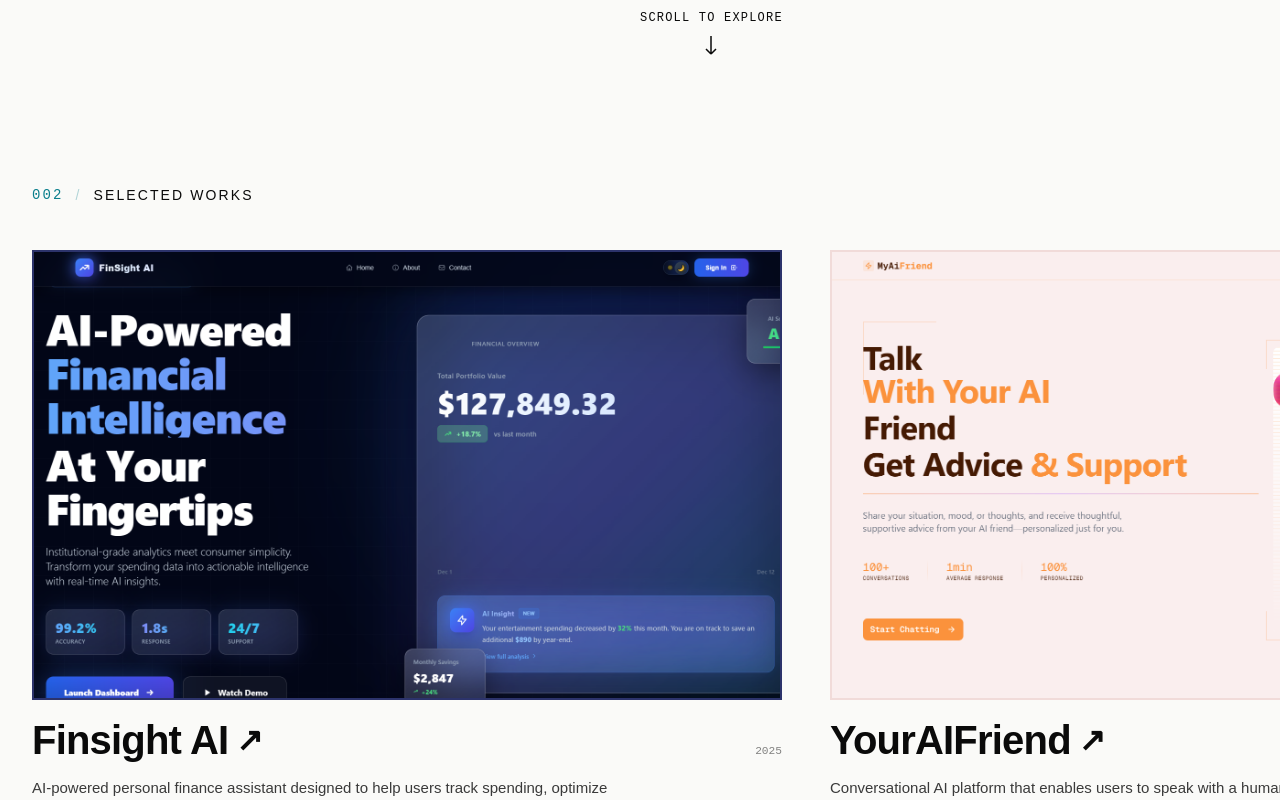
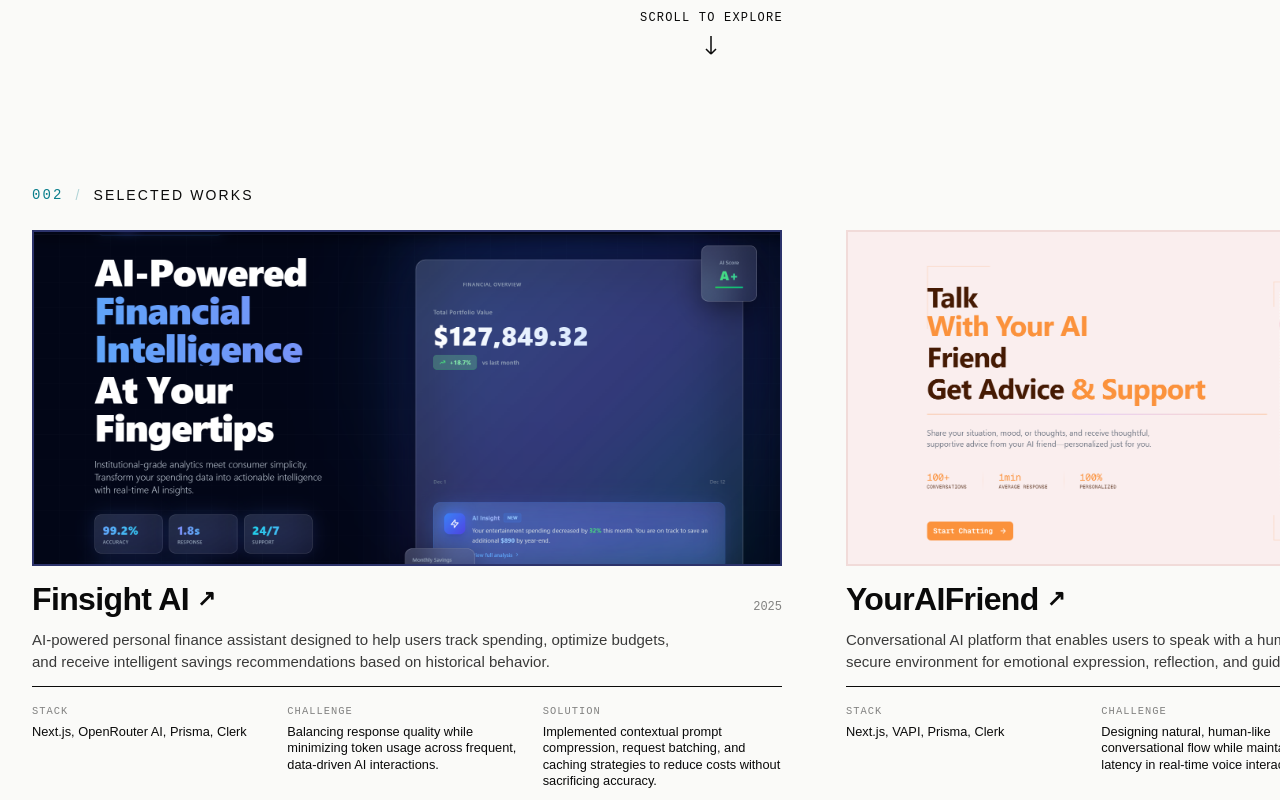
Before and after one commit to AbdelrahmanHesham11/portfolio2, a Next.js app: page / in a window 1280 px wide. Shown: the part 680-1480 px from the top of the page. Built offline with nearby package versions, Linux system fonts and the light colour scheme; a web font is replaced by a local one.

Commit message:
added dynamic works dimensions

```diff
--- a/components/Works.module.css
+++ b/components/Works.module.css
@@ -1,6 +1,10 @@
+/* Works.module.css */
+
+/* --- MAIN CONTAINER --- */
 .works {
   min-height: 100vh;
-  padding: clamp(2rem, 8vh, 6rem) var(--gap);
+  /* Use vh for top padding so it scales with screen height */
+  padding: clamp(9rem, 12vh, 8rem) var(--gap);
   overflow: hidden;
   display: flex;
   flex-direction: column;
@@ -10,10 +14,11 @@
   font-size: 0.875rem;
   letter-spacing: 0.15em;
   text-transform: uppercase;
-  margin-bottom: 2rem;
+  margin-bottom: 3vh; /* Relative margin */
   display: flex;
   gap: 0.75rem;
   align-items: center;
+  flex-shrink: 0;
 }
 
 .mono {
@@ -26,117 +31,105 @@
   opacity: 0.3;
 }
 
+/* --- SCROLL WRAPPER --- */
 .scrollContainer {
   display: flex;
-  gap: 3rem;
+  gap: clamp(2rem, 5vw, 4rem);
+  height: 100%;
+  /* Centers the items vertically so they look balanced */
+  align-items: center;
+  padding-right: 10vw;
   will-change: transform;
-  flex: 1;
-  align-items: center;
-  padding-right: 10px;
-
 }
 
+/* --- THE PROJECT CARD --- */
+.project {
+  /* Width: dynamic but capped */
+  width: clamp(320px, 80vw, 750px);
 
-.project {
-  min-width: 45vw;
-  max-width: 750px;
+  /* Height: The Magic Fix.
+     Never let the card be taller than 75% of the screen height.
+     This ensures it never gets cut off at the bottom. */
+  height: 75vh;
+  max-height: 850px;
+
   display: flex;
   flex-direction: column;
-  gap: 1rem;
+  justify-content: space-between;
+  position: relative;
   flex-shrink: 0;
 }
 
+/* --- IMAGE SECTION (The Flexible Part) --- */
+.projectLinkWrapper {
+  /* This wrapper takes up all available space, but shrinks if text needs room */
+  flex: 1;
+  min-height: 200px; /* Don't shrink smaller than this */
+  display: flex;
+  flex-direction: column;
+  position: relative;
+  text-decoration: none;
+}
+
 .projectImage {
-  aspect-ratio: 5/3;
+  width: 100%;
+  height: 100%; /* Fill the flexible wrapper */
   position: relative;
   overflow: hidden;
   border: 2px solid var(--ink);
   transition: border-color 0.3s ease;
 }
 
-.project:hover .projectImage {
+.projectImg {
+  object-fit: cover;
+  transition: transform 0.7s ease;
+}
+
+/* Hover Effects */
+.projectLinkWrapper:hover .projectImage {
   border-width: 2px;
 }
-
-.imagePlaceholder {
-  width: 100%;
-  height: 100%;
-  display: flex;
-  align-items: center;
-  justify-content: center;
-  position: relative;
-  transition: background 0.3s ease;
+.projectLinkWrapper:hover .projectImg {
+  transform: scale(1.05);
 }
 
-.imageLabel {
-  font-family: var(--clash);
-  font-size: 1.25rem;
-  font-weight: 600;
-  opacity: 0.15;
-  letter-spacing: -0.02em;
+.imageOverlay {
+  position: absolute;
+  top: 50%;
+  left: 50%;
+  transform: translate(-50%, -50%);
+  color: white; /* Adjust based on your theme */
+  background: rgba(0,0,0,0.3);
+  padding: 10px 20px;
+  border-radius: 30px;
+  opacity: 0;
   transition: opacity 0.3s ease;
+  pointer-events: none;
+  font-family: var(--mono);
+  font-size: 0.8rem;
+  white-space: nowrap;
 }
 
-.project:hover .imageLabel {
-  opacity: 0.25;
+.projectLinkWrapper:hover .imageOverlay {
+  opacity: 1;
 }
 
+/* --- TEXT CONTENT (The Rigid Part) --- */
 .projectMeta {
   display: flex;
   flex-direction: column;
-  gap: 0.75rem;
+  gap: 1rem;
+  /* Push text down slightly from image */
+  padding-top: 1.5rem;
+  /* Prevent text from shrinking. Force image to shrink instead. */
+  flex-shrink: 0;
 }
 
 .projectHeader {
   display: flex;
   justify-content: space-between;
   align-items: baseline;
-  gap: 2rem;
-}
-
-.projectTitle {
-  font-size: clamp(1.125rem, 2vw, 1.75rem);
-  line-height: 1.2;
-}
-
-.projectYear {
-  font-family: var(--mono);
-  font-size: 0.7rem;
-  opacity: 0.5;
-}
-
-.projectDesc {
-  font-size: 0.9375rem;
-  line-height: 1.6;
-  max-width: 600px;
-  opacity: 0.8;
-}
-
-.technical {
-  display: grid;
-  grid-template-columns: repeat(3, 1fr);
   gap: 1rem;
-  padding-top: 1rem;
-  border-top: 1px solid var(--ink);
-}
-
-.techItem {
-  display: flex;
-  flex-direction: column;
-  gap: 0.3rem;
-}
-
-.techLabel {
-  font-family: var(--mono);
-  font-size: 0.65rem;
-  letter-spacing: 0.1em;
-  text-transform: uppercase;
-  opacity: 0.5;
-}
-
-.techValue {
-  font-size: 0.8125rem;
-  line-height: 1.4;
 }
 
 .titleLink {
@@ -153,97 +146,117 @@
   display: flex;
   align-items: center;
   gap: 0.5rem;
-  font-size: clamp(1.5rem, 4vw, 2.5rem); /* Responsive font size */
+  /* Font size scales with viewport width */
+  font-size: clamp(1.25rem, 2.5vw, 2rem);
+  line-height: 1.1;
+  margin: 0;
 }
 
 .arrow {
-  font-size: 0.8em;
+  font-size: 0.7em;
   transition: transform 0.3s ease;
-  display: inline-block;
 }
 
 .titleLink:hover .arrow {
   transform: translate(3px, -3px);
 }
 
-.projectLinkWrapper {
-  display: block;
-  cursor: pointer;
-}
-
-/* Ensure the image scales slightly on hover if you want extra polish */
-.projectImg {
-  object-fit: cover;
-  transition: transform 0.5s ease;
-}
-
-.projectLinkWrapper:hover .projectImg {
-  transform: scale(1.03);
-}
-
-@media (max-width: 768px) {
-  .project {
-    min-width: 85vw;
-  }
-
-  .imageLabel {
-    font-size: 1.5rem;
-  }
-
-  .technical {
-    grid-template-columns: 1fr;
-  }
-}
-
-
-@media (max-width: 768px) {
-  .works {
-    padding: clamp(2rem, 8vh, 4rem) 1rem;
-  }
-
-  .label {
-    margin-bottom: 1.5rem;
-  }
-
-  .scrollContainer {
-    gap: 2rem;
-  }
-
-  .project {
-    min-width: 85vw;
-    gap: 1rem;
-  }
-
-  .projectImage {
-    aspect-ratio: 4/3;
-  }
-
-  .projectTitle {
-    font-size: 1.25rem;
+.projectYear {
+  font-family: var(--mono);
+  font-size: 0.75rem;
+  opacity: 0.5;
+  white-space: nowrap;
 }
 
 .projectDesc {
-    font-size: 0.875rem;
+  font-size: 0.9375rem;
+  line-height: 1.5;
+  opacity: 0.8;
+  max-width: 650px;
+
+  /* If screen is tiny, cut off text after 3 lines to save layout */
+  display: -webkit-box;
+  -webkit-line-clamp: 3;
+  -webkit-box-orient: vertical;
+  overflow: hidden;
 }
 
+/* --- TECHNICAL GRID --- */
 .technical {
-    grid-template-columns: 1fr;
+  display: grid;
+  /* Auto-fit: drops to 2 lines if width is too narrow */
+  grid-template-columns: repeat(3, 1fr);
   gap: 1rem;
+  padding-top: 1rem;
+  border-top: 1px solid var(--ink);
+}
+
+.techItem {
+  display: flex;
+  flex-direction: column;
+  gap: 0.25rem;
 }
 
 .techLabel {
+  font-family: var(--mono);
   font-size: 0.65rem;
+  letter-spacing: 0.1em;
+  text-transform: uppercase;
+  opacity: 0.5;
 }
 
 .techValue {
   font-size: 0.8rem;
+  line-height: 1.3;
 }
 
-  .imageLink {
-    display: block;
+/* --- RESPONSIVE ADJUSTMENTS --- */
+
+/* 1. Laptop / Short Screens (The fix for your issue) */
+@media (max-height: 800px) {
+  .works {
+    padding-top: 4rem; /* Less top padding */
+  }
+  .project {
+    height: 70vh; /* Shorter card */
+  }
+  .projectMeta {
+    gap: 0.75rem;
+    padding-top: 1rem;
+  }
+  .projectDesc {
+    -webkit-line-clamp: 2; /* Show fewer lines of description to save space */
+  }
 }
 
-  .imageOverlay {
-    opacity: 0.95;
+/* 2. Mobile Devices */
+@media (max-width: 768px) {
+  .works {
+    padding: 5rem 1rem;
+  }
+
+  .project {
+    width: 85vw; /* Full width cards */
+    height: 65vh; /* Slightly shorter on mobile */
+  }
+
+  .technical {
+    /* Stack Technical info: 2 columns */
+    grid-template-columns: 1fr 1fr;
+    gap: 0.75rem;
+  }
+
+  /* Hide the 3rd item (Solution) if it's getting too crowded,
+     OR just let it wrap naturally */
+  .techItem:last-child {
+     grid-column: span 2; /* Make the last item span full width */
+  }
+
+  .projectTitle {
+    font-size: 1.5rem;
+  }
+
+  .projectDesc {
+    font-size: 0.85rem;
   }
 }
--- a/components/Works.tsx
+++ b/components/Works.tsx
@@ -47,7 +47,6 @@
     image: '/project3.png'
   }
 ];
-
 export default function Works() {
   const containerRef = useRef<HTMLDivElement>(null);
   const scrollRef = useRef<HTMLDivElement>(null);
@@ -59,21 +58,25 @@
     const scroll = scrollRef.current;
 
     const ctx = gsap.context(() => {
-      const scrollWidth = scroll.scrollWidth;
-      const viewportWidth = window.innerWidth;
-      const extraSpace = viewportWidth * 0.2; // 20vw extra scroll space
+      // Logic for calculating horizontal scroll distance
+      const getScrollAmount = () => {
+        const scrollWidth = scroll.scrollWidth;
+        const viewportWidth = window.innerWidth;
+        // Scroll enough to see the last item fully, plus a little margin
+        return -(scrollWidth - viewportWidth + (viewportWidth * 0.05));
+      };
 
       gsap.to(scroll, {
-        x: () => -(scrollWidth - viewportWidth + extraSpace),
+        x: getScrollAmount,
         ease: 'none',
         scrollTrigger: {
           trigger: container,
           start: 'top top',
-          end: () => `+=${scrollWidth + extraSpace}`,
+          end: () => `+=${scroll.scrollWidth}`, // Scroll duration based on content width
           scrub: 1,
           pin: true,
           anticipatePin: 1,
-          invalidateOnRefresh: true,
+          invalidateOnRefresh: true, // Recalculate on resize
         }
       });
     }, containerRef);
@@ -99,7 +102,9 @@
             transition={{ duration: 0.8, delay: 0.1 }}
             viewport={{ once: true }}
           >
-            <Link href={project.link} target="_blank" className={styles.imageLink}>
+            {/* --- UPDATED LINK WRAPPER HERE --- */}
+            {/* This matches the new CSS class .projectLinkWrapper */}
+            <Link href={project.link} target="_blank" className={styles.projectLinkWrapper}>
               <div className={styles.projectImage} style={{ borderColor: project.color }}>
                 <Image
                   src={project.image}
@@ -114,6 +119,7 @@
                 </div>
               </div>
             </Link>
+            {/* ---------------------------------- */}
 
             <div className={styles.projectMeta}>
               <div className={styles.projectHeader}>
```
Also changed, not shown: 1 other file (tests, documents, lock files or other folders). Lines whose indentation alone changed are shown as unchanged.
